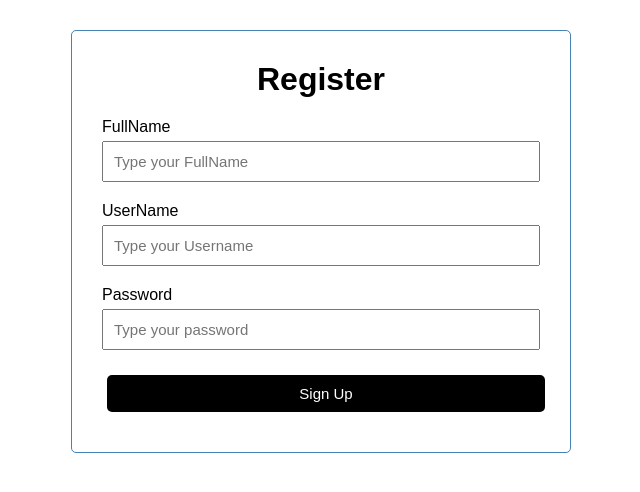
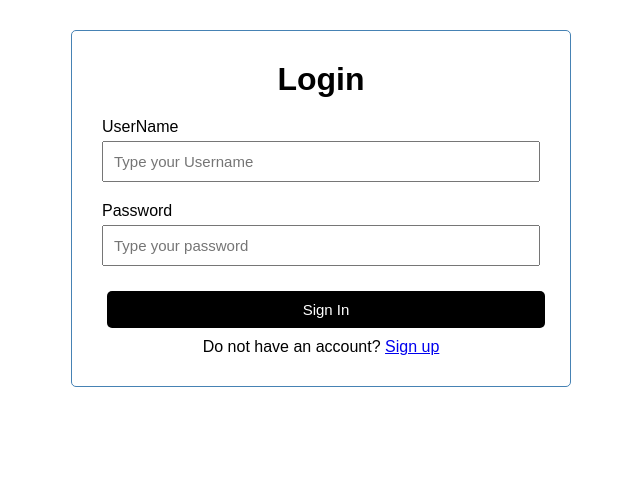
Before and after one commit to IraklisTheofanidis/FirstAngularProject, an Angular app: page /login in a window 1280 px wide. Shown: the top 492 px of the page, without its empty margins (319-959 px from the left). Built offline with nearby package versions, Linux system fonts and the light colour scheme; data requests are answered from the project's data file.

Commit message:
Update:I created the app-routing.module.ts.So i did the necessary changes and i deleted the ui-component

```diff
--- a/db.json
+++ b/db.json
@@ -40,6 +40,12 @@
       "userName": "Original",
       "password": "passwordOriginal",
       "id": 5
+    },
+    {
+      "fullName": "onoma epitheto",
+      "userName": "userOnoma",
+      "password": "passOnoma",
+      "id": 6
     }
   ]
 }
--- /dev/null
+++ b/src/app/app-routing.module.ts
@@ -0,0 +1,20 @@
+import { PageNotFoundComponent } from './components/page-not-found/page-not-found.component';
+import { LoginComponent } from './components/login/login.component';
+import { RegisterComponent } from './components/register/register.component';
+import { NgModule } from '@angular/core';
+import { RouterModule,Routes } from '@angular/router';
+
+
+const routes:Routes=[
+  {path:"",redirectTo:"/register",pathMatch:"full"},
+  {path:'register',component:RegisterComponent},
+  {path:'login',component:LoginComponent},
+  {path:"**",component:PageNotFoundComponent}
+];
+
+@NgModule({
+  imports: [RouterModule.forRoot(routes)],
+  exports: [RouterModule]
+})
+export class AppRoutingModule { }
+export const routingComponents=[RegisterComponent,LoginComponent,PageNotFoundComponent]
--- a/src/app/app.component.html
+++ b/src/app/app.component.html
@@ -1,4 +1,5 @@
-<div class="container">
-  <app-ui-component></app-ui-component>
 
-</div>
+<!-- <div class="container"> -->
+  <!-- <app-ui-component></app-ui-component> -->
+  <router-outlet></router-outlet>
+<!-- </div> -->
--- a/src/app/components/login/login.component.html
+++ b/src/app/components/login/login.component.html
@@ -1,3 +1,5 @@
+<div class="container">
+
   <h1 class="title">Login</h1>
 
   <form class="add-form" >
@@ -30,4 +32,9 @@
 
   </form>
 
-<p>okokok</p>
+  <nav>
+    <span></span>Do not have an account?
+    <a routerLink="/register">Sign up</a>
+  </nav>
+
+</div>
--- /dev/null
+++ b/src/app/components/page-not-found/page-not-found.component.ts
@@ -0,0 +1,18 @@
+import { Component, OnInit } from '@angular/core';
+
+@Component({
+  selector: 'app-page-not-found',
+  template: `
+    <h3>Page not Found</h3>
+  `,
+  styles: [
+  ]
+})
+export class PageNotFoundComponent implements OnInit {
+
+  constructor() { }
+
+  ngOnInit(): void {
+  }
+
+}
--- a/src/app/components/register/register.component.html
+++ b/src/app/components/register/register.component.html
@@ -1,3 +1,4 @@
+<div class="container">
   <h1 class="title">Register</h1>
 
   <form class="add-form"  >
@@ -42,3 +43,9 @@
         <input (click)="onRegister()" type="submit" value="Sign Up" class="btn btn-block" />
 
   </form>
+
+  <nav>
+    <span></span>Already have an account?
+    <a routerLink="/login">Sing in</a>
+  </nav>
+</div>
--- a/src/app/components/register/register.component.ts
+++ b/src/app/components/register/register.component.ts
@@ -44,10 +44,8 @@ export class RegisterComponent implements OnInit {
     }
     this.addCustomer(newCustomer);
 
-
-
       console.log(this.customers);
-      this.changeUI.emit();
+    //  this.changeUI.emit();
   }
 
   showErrorMessage(){
--- a/src/app/components/ui-component/ui-component.component.html
+++ /dev/null
@@ -1,6 +0,0 @@
-<app-register (changeUI)="goToLogin()" *ngIf="bool;else elseBlock"></app-register>
-
-  <ng-template #elseBlock>
-    <app-login></app-login>
-
-  </ng-template>
--- a/src/app/components/ui-component/ui-component.component.ts
+++ /dev/null
@@ -1,18 +0,0 @@
-import { Component, OnInit } from '@angular/core';
-
-@Component({
-  selector: 'app-ui-component',
-  templateUrl: './ui-component.component.html',
-  styleUrls: ['./ui-component.component.css']
-})
-export class UiComponentComponent implements OnInit {
-  bool=true;
-  constructor() { }
-
-  ngOnInit(): void {
-  }
-
-  goToLogin(){
-    this.bool=!this.bool;
-  }
-}
--- a/src/styles.css
+++ b/src/styles.css
@@ -58,3 +58,7 @@
   .error{
     color:red;
 }
+
+nav{
+  text-align: center;
+}
```
Also changed, not shown: src/app/app.module.ts (+12 -5 lines), src/app/components/ui-component/ui-component.component.css (deleted), 1 other file (tests, documents, lock files or other folders). Lines whose indentation alone changed are shown as unchanged.
